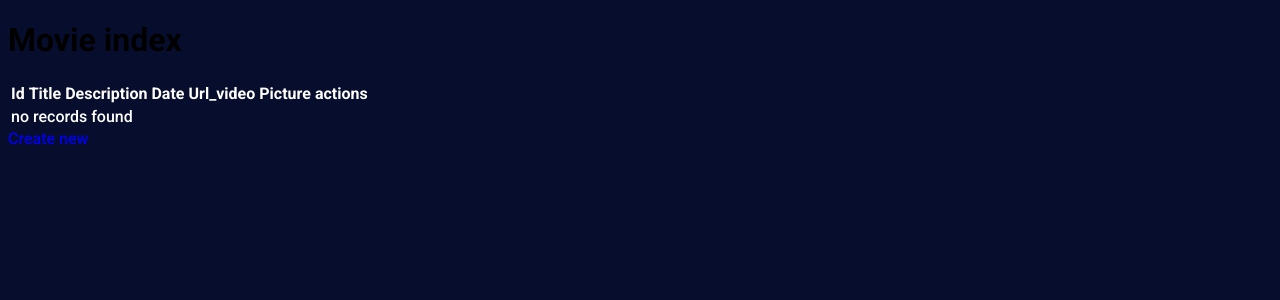
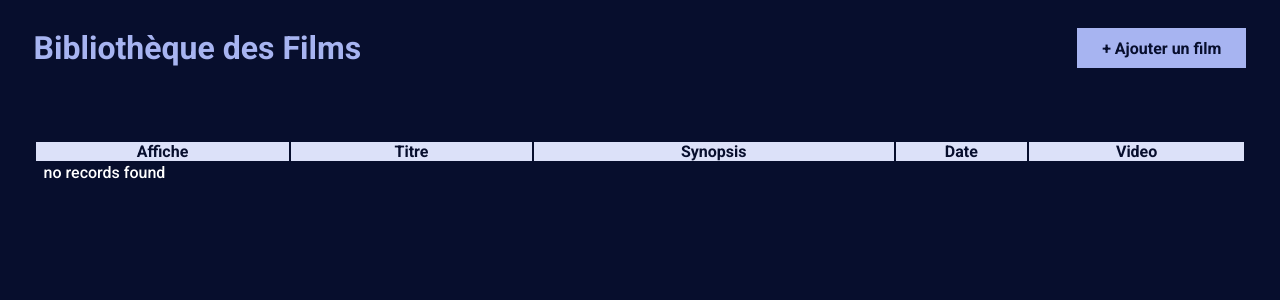
Before and after one commit to chaimaaloug/MoodFlix, a Symfony app: template templates/movie/index.html.twig in a window 1280 px wide. Shown: the top 300 px of the page. Run offline with Twig, Linux system fonts and the light colour scheme; the template is opened without the code that fills it, so the values that code supplies are empty; some libraries are stand-ins or nearby versions; some web fonts are replaced.

Commit message:
Maj de la page bibliotheque des films.

```diff
--- /dev/null
+++ b/public/css/bibliotheque.css
@@ -0,0 +1,115 @@
+
+.c-bibliotheque-head {
+    display: flex;
+    gap: 1.6rem;
+    flex-wrap: wrap;
+    align-items: center;
+    justify-content: space-between;
+    padding: 0 1.6rem;
+}
+
+.c-bibliotheque-title {
+    color: #A7B4F1;
+}
+
+.c-bibliotheque-wrapper {
+    max-width: 1332px;
+    margin: 3.2rem auto 0 auto;
+    padding: 0 1.6rem;
+}
+
+.c-bibliotheque {
+    color: #fff;
+}
+
+.c-bibliotheque thead {
+    min-height: 40px;
+    background-color: #DCE1F9;
+    color: #070E2D;
+}
+
+.c-bibliotheque th,
+.c-bibliotheque td {
+    padding: 0 8px;
+}
+
+.c-bibliotheque th:nth-child(2),
+.c-bibliotheque td:nth-child(2) {
+    width: 20%;
+    text-align: center;
+    font-weight: 700;
+
+}
+
+.c-bibliotheque th:nth-child(3),
+.c-bibliotheque td:nth-child(3) {
+    width: 30%;
+}
+
+.c-bibliotheque th:nth-child(4),
+.c-bibliotheque td:nth-child(4) {
+    width: 10%;
+    text-align: center;
+    min-width: 115px;
+}
+
+.c-bibliotheque th:nth-child(5),
+.c-bibliotheque td:nth-child(5) {}
+
+.c-bibliotheque th:nth-child(5),
+.c-bibliotheque td:nth-child(5) {}
+
+.c-bibliotheque th:nth-child(6),
+.c-bibliotheque td:nth-child(6) {
+    display: flex;
+    flex-direction: column;
+    justify-content: center;
+    gap: 12px;
+}
+
+/*============ Buttons ===============*/
+
+.c-button {
+	background: #A7B4F1;
+	border: 1px solid transparent;
+	padding: 0;
+	display: inline-flex;
+	align-items: center;
+	justify-content: center;
+	min-height: 40px;
+	padding: 0 24px;
+	font-size: 16px;
+	font-weight: 600;
+	text-align: center;
+	color: #070E2D;
+	user-select: none;
+	cursor: pointer;
+	text-decoration: none;
+	box-sizing: border-box;
+	/* Remove IOS Style */
+	-webkit-appearance: none;
+}
+
+.c-button:hover:not([disabled]) {
+    text-decoration: none;
+    color: #A7B4F1;
+    border: 1px solid #A7B4F1;
+    background: transparent;
+  }
+
+.c-button:disabled,
+.c-button--disabled {
+    cursor: not-allowed;
+}
+
+.c-button--outline {
+    color: #A7B4F1;
+    border: 1px solid #A7B4F1;
+    background: transparent;
+}
+
+.c-button--outline:hover:not([disabled]) {
+    color: #070E2D;
+    border: 1px solid #070E2D;
+    background: #A7B4F1;
+}
--- a/templates/base.html.twig
+++ b/templates/base.html.twig
@@ -9,6 +9,7 @@
 		<link rel="stylesheet" href="{{ asset('css/loginSignUpPage.css') }}">
 		<link rel="stylesheet" href="{{ asset('css/movieDetail.css') }}">
 		<link rel="stylesheet" href="{{ asset('css/homePage.css') }}">
+		<link rel="stylesheet" href="{{ asset('css/bibliotheque.css') }}">
 		<link rel="stylesheet" href="{{ asset('css/utilities.css') }}">
 		<link
 		rel="icon" href="assets/logo.png">
--- a/templates/movie/index.html.twig
+++ b/templates/movie/index.html.twig
@@ -1,39 +1,42 @@
 {% extends 'base.html.twig' %}
 
-{% block title %}Movie index{% endblock %}
+{% block title %}Bibliothèque des Films{% endblock %}
 
 {% block body %}
 
-    <style>
-        .table{ color: #fff }
-    </style>
+    <div class="c-bibliotheque-head">
+        <h1 class="c-bibliotheque-title">Bibliothèque des Films</h1>
+        <a class="c-button" href="{{ path('app_movie_new') }}">+ Ajouter un film</a>
+    </div>
 
-    <h1>Movie index</h1>
-
-    <table class="table">
+    <div class="c-bibliotheque-wrapper">
+        <table class="c-bibliotheque">
             <thead>
                 <tr>
-                <th>Id</th>
-                <th>Title</th>
-                <th>Description</th>
+                    <th>Affiche</th>
+                    <th>Titre</th>
+                    <th>Synopsis</th>
                     <th>Date</th>
-                <th>Url_video</th>
-                <th>Picture</th>
-                <th>actions</th>
+                    <th>Video</th>
                 </tr>
             </thead>
             <tbody>
             {% for movie in movies %}
                 <tr>
-                <td>{{ movie.id }}</td>
+                    <td>
+                    <img
+                    src="{{ movie.picture }}"
+                    alt="" width="150">
+                    </td>
                     <td>{{ movie.title }}</td>
                     <td>{{ movie.description }}</td>
                     <td>{{ movie.date ? movie.date|date('Y-m-d') : '' }}</td>
-                <td>{{ movie.urlVideo }}</td>
-                <td>{{ movie.picture }}</td>
                     <td>
-                    <a href="{{ path('app_movie_show', {'id': movie.id}) }}">show</a>
-                    <a href="{{ path('app_movie_edit', {'id': movie.id}) }}">edit</a>
+                    <iframe width="150" src="{{ movie.urlVideo }}" title="" frameborder="0" allow="accelerometer; autoplay; clipboard-write; encrypted-media; gyroscope; picture-in-picture; web-share" allowfullscreen></iframe>
+                    </td>
+                    <td>
+                        <a class="c-button" href="{{ path('app_movie_show', {'id': movie.id}) }}">Voir</a>
+                        <a class="c-button c-button--outline" href="{{ path('app_movie_edit', {'id': movie.id}) }}">Modifier</a>
                     </td>
                 </tr>
             {% else %}
@@ -43,6 +46,6 @@
             {% endfor %}
             </tbody>
         </table>
+    </div>
 
-    <a href="{{ path('app_movie_new') }}">Create new</a>
 {% endblock %}
```
Lines whose indentation alone changed are shown as unchanged.
